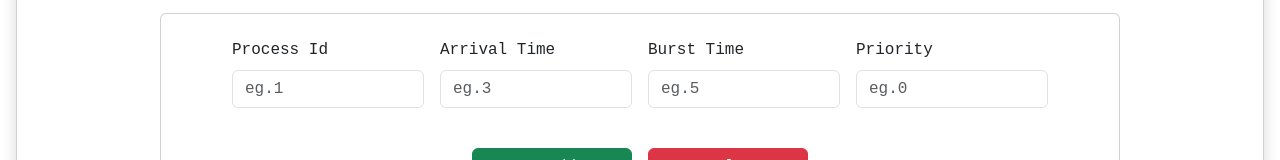
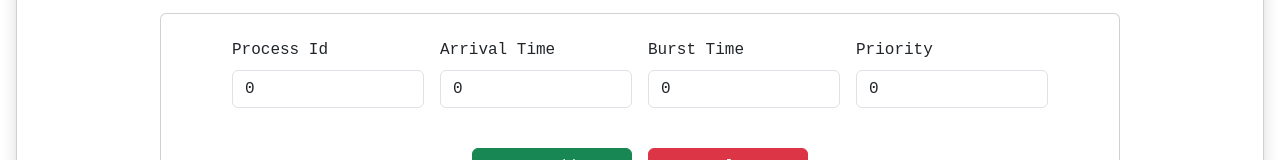
Before and after one commit to MadhukrishnaNipankar/OS_Algorithm_Visualizer, a React (Create React App) app in the folder os_visualizer/: page / in a window 1280 px wide. Shown: the part 129-289 px from the top of the page. Built offline with nearby package versions, Linux system fonts and the light colour scheme; a web font is replaced by a local one.

Commit message:
FCFS solve

```diff
--- a/os_visualizer/src/Pages/InputPage.jsx
+++ b/os_visualizer/src/Pages/InputPage.jsx
@@ -8,23 +8,42 @@ function InputPage() {
 
   //   for handling temporary change of input fields
   const [data, setData] = useState({
-    pid: "",
-    arrivalTime: "",
-    burstTime: "",
-    priority: "",
+    pid: 0,
+    arrivalTime: 0,
+    burstTime: 0,
+    priority: 0,
+    waitTime:0,
+    startTime:0,
+    endTime:0,
+    remainTime:0,
+    turnAroundTime:0,
   });
+
+  const visualize = ()=>{
+    localStorage.setItem("data", JSON.stringify(parentData));
+    console.log(JSON.parse(localStorage.getItem("data")));
+
+    FCFS();
+  }
 
   const addProcess = () => {
     setParentData([...parentData, data]);
     // set parentData to localStorage
-    localStorage.setItem("data", JSON.stringify(parentData));
-    console.log(JSON.parse(localStorage.getItem("data")));
+    // localStorage.setItem("data", JSON.stringify(parentData));
+    // console.log(JSON.parse(localStorage.getItem("data")));
     setData({
-      pid: "",
-      arrivalTime: "",
-      burstTime: "",
-      priority: "",
+      pid: 0,
+      arrivalTime: 0,
+      burstTime: 0,
+      priority: 0,
+      waitTime:0,
+      startTime:0,
+      endTime:0,
+      remainTime:0,
+      turnAroundTime:0,
     });
+
+
   };
 
   const clearAllData = () => {
@@ -33,13 +52,78 @@ function InputPage() {
     )
       return;
 
+    localStorage.clear();
     setParentData([]);
   };
+
+
+
+
+function FCFS() {
+
+    let Time = 0;
+  const p = JSON.parse(localStorage.getItem("data"));
+    console.log("mi",p);
+    p.sort((a, b) => a.arrivalTime - b.arrivalTime);
+
+    while(p[0].arrivalTime!==Time)Time++;
+
+    for (let i = 0; i < p.length; i++) {
+        p[i].startTime = Time;
+        p[i].endTime = Time + p[i].burstTime;
+        Time += p[i].burstTime;
+        p[i].turnAroundTime = p[i].endTime - p[i].arrivalTime;
+        p[i].waitTime = p[i].turnAroundTime - p[i].burstTime;
+        console.log(p[i]);
+    }
+
+    console.log("pid\t\tSt\t\tEt\t\tTaT\t\tWt");
+    for (let i = 0; i < p.length; i++) {
+        console.log(` ${p[i].pid}\t\t${p[i].startTime}\t\t${p[i].endTime}\t\t${p[i].turnAroundTime}\t\t${p[i].waitTime}`);
+    }
+    localStorage.setItem("fcfsResult",JSON.stringify(p));
+}
+
+
+
+
+
+
+
+
+
+
+
+
+
+
+
+
+
+
+
+
+
+
+
+
+
+
+
+
+
+
+
+
+
+
+
+
 
   const handleChange = (event) => {
     setData({
       ...data,
-      [event.target.name]: event.target.value,
+      [event.target.name]: parseFloat(event.target.value),
     });
   };
 
@@ -199,6 +283,7 @@ function InputPage() {
           type="button"
           className="btn btn-success m-2 "
           style={{ width: "10rem" }}
+          onClick={visualize}
         >
           Visualize
         </button>
```
